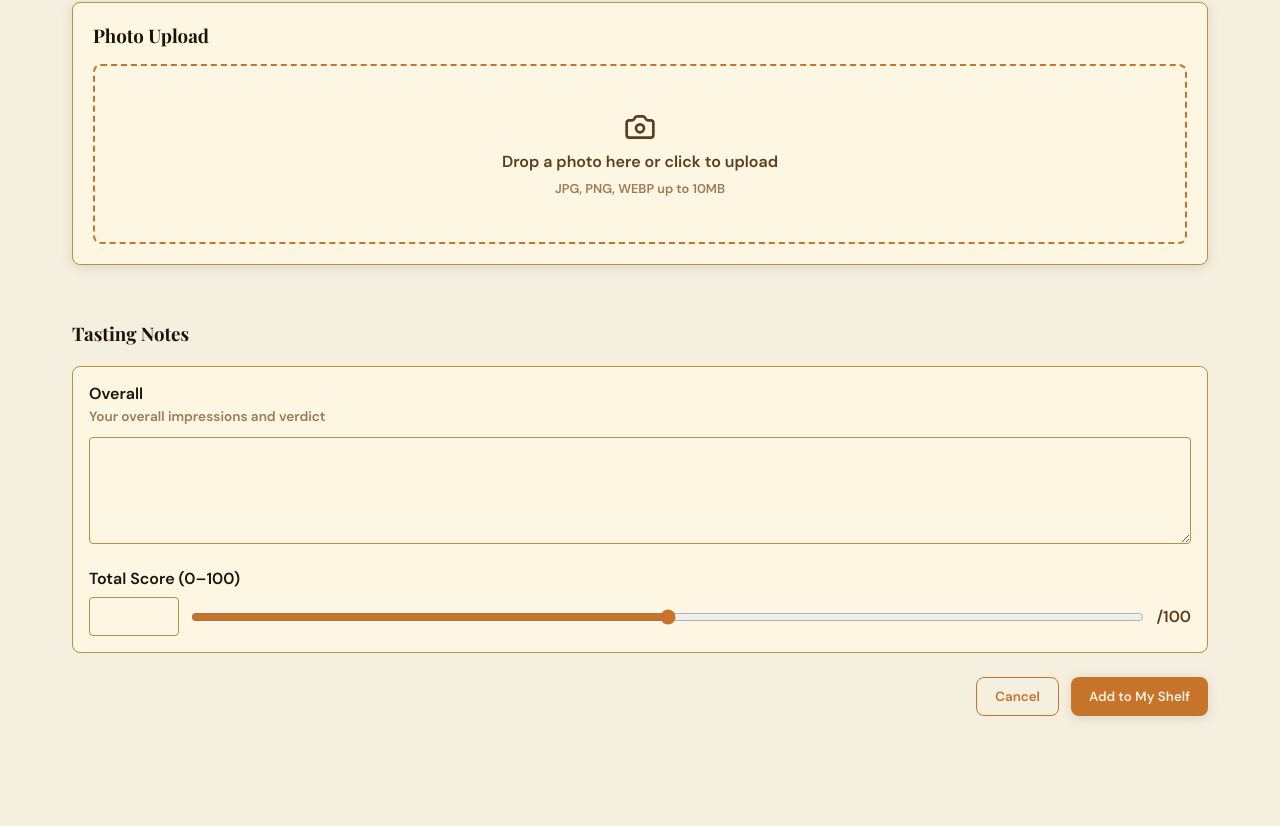
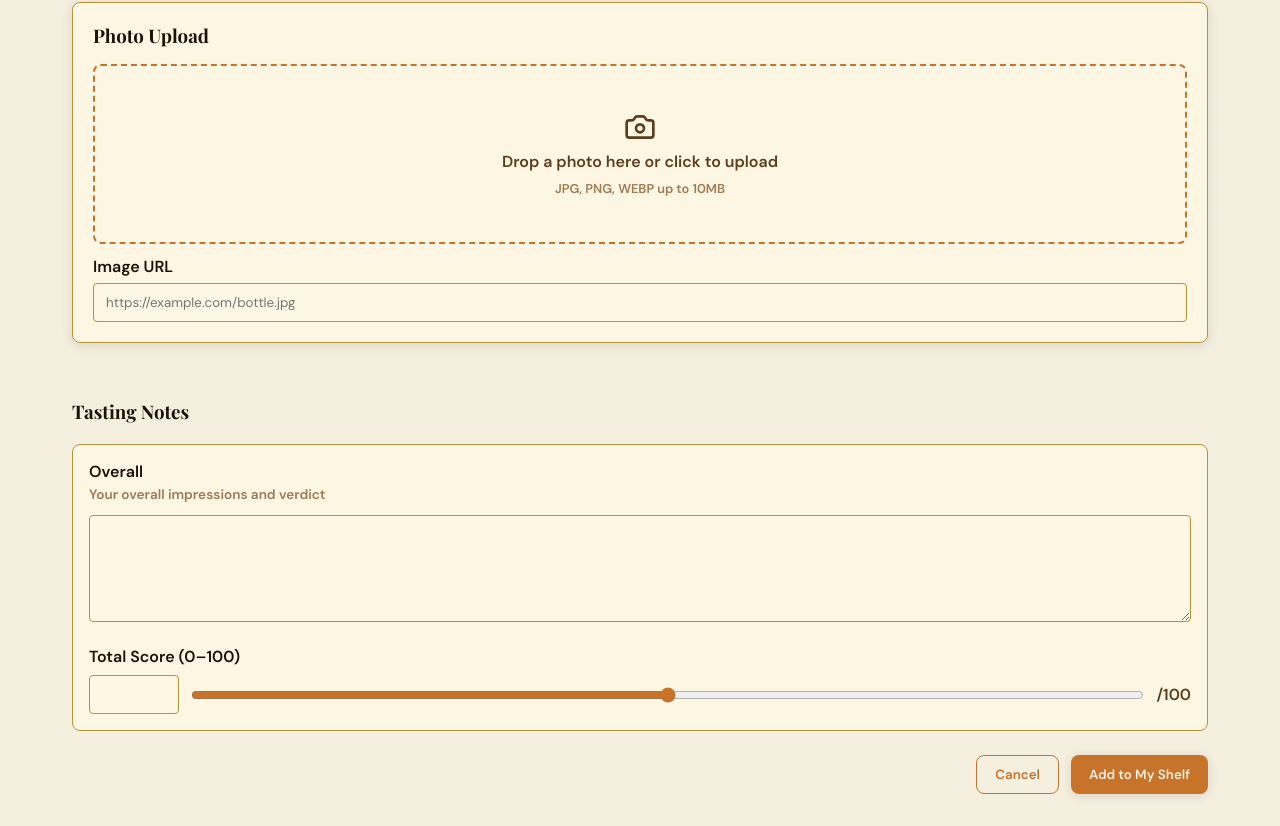
Before and after one commit to tatejones2/bourbon_tater, a React (Vite) app: page /#/add in a window 1280 px wide. Shown: the part 1270-2096 px from the top of the page. Before the commit the page ends 2018 px from the top, so only its background shows below. Built offline with nearby package versions, Linux system fonts and the light colour scheme; no server answers; the database is empty.

Commit message:
Allow remote image URLs

```diff
--- a/src/components/bottle/BottleForm.jsx
+++ b/src/components/bottle/BottleForm.jsx
@@ -19,6 +19,7 @@ export default function BottleForm({
   aiProps = {},
   photoFile,
   onPhotoChange,
+  onPhotoUrlChange,
   isSaving = false,
   submitLabel = 'Save Bottle',
   enablePhotoUpload = true,
@@ -243,6 +244,7 @@ export default function BottleForm({
             file={photoFile}
             existingUrl={formData.photoURL}
             onFileChange={onPhotoChange}
+            onUrlChange={onPhotoUrlChange}
           />
         ) : (
           <p className={styles.notice}>Photo upload is disabled until Firebase Storage is enabled.</p>
--- a/src/components/bottle/PhotoUpload.jsx
+++ b/src/components/bottle/PhotoUpload.jsx
@@ -3,7 +3,7 @@ import { Camera } from 'lucide-react'
 import styles from './PhotoUpload.module.css'
 import Button from '../ui/Button'
 
-export default function PhotoUpload({ file, existingUrl, onFileChange }) {
+export default function PhotoUpload({ file, existingUrl, onFileChange, onUrlChange }) {
   const previewUrl = useMemo(() => {
     if (file) return URL.createObjectURL(file)
     return existingUrl || null
@@ -45,6 +45,17 @@ export default function PhotoUpload({ file, existingUrl, onFileChange }) {
           Remove
         </Button>
       )}
+      <div className={styles.urlRow}>
+        <label>
+          Image URL
+          <input
+            type="url"
+            placeholder="https://example.com/bottle.jpg"
+            value={existingUrl || ''}
+            onChange={(event) => onUrlChange?.(event.target.value)}
+          />
+        </label>
+      </div>
     </div>
   )
 }
--- a/src/components/bottle/PhotoUpload.module.css
+++ b/src/components/bottle/PhotoUpload.module.css
@@ -35,4 +35,17 @@
   max-height: 280px;
   object-fit: cover;
   border-radius: var(--radius-md);
+
+.urlRow label {
+  display: grid;
+  gap: 6px;
+  font-weight: 600;
 }
+
+.urlRow input {
+  padding: 10px 12px;
+  border-radius: var(--radius-sm);
+  border: 1px solid var(--color-gold);
+  background: var(--color-surface);
+}
+}
--- a/src/pages/AddBottlePage.jsx
+++ b/src/pages/AddBottlePage.jsx
@@ -116,6 +116,7 @@ export default function AddBottlePage() {
         }}
         photoFile={photoFile}
         onPhotoChange={setPhotoFile}
+        onPhotoUrlChange={(url) => setFormData({ ...formData, photoURL: url })}
         isSaving={saving}
         enablePhotoUpload={storageEnabled}
       />
--- a/src/pages/EditBottlePage.jsx
+++ b/src/pages/EditBottlePage.jsx
@@ -65,6 +65,7 @@ export default function EditBottlePage() {
         submitLabel="Save Changes"
         photoFile={photoFile}
         onPhotoChange={setPhotoFile}
+        onPhotoUrlChange={(url) => setFormData({ ...formData, photoURL: url })}
         isSaving={saving}
         enablePhotoUpload={storageEnabled}
       />
```
